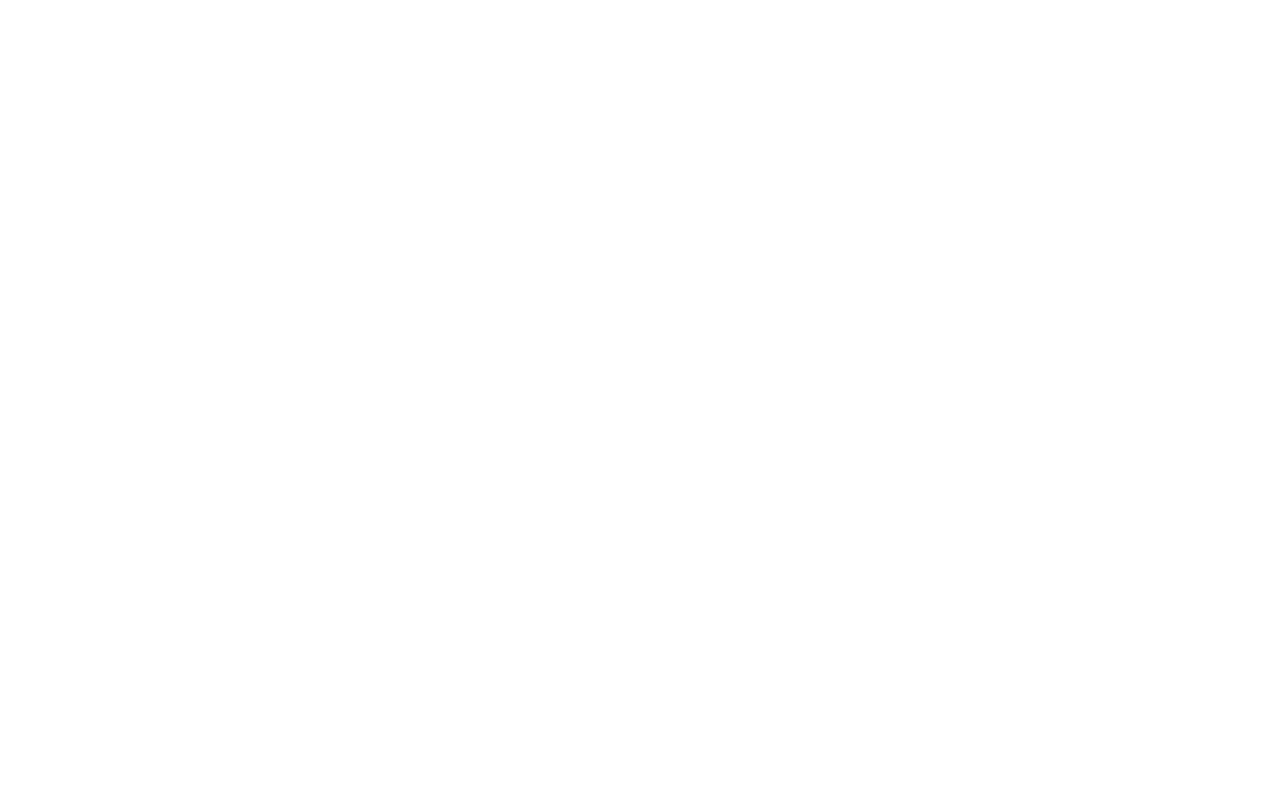
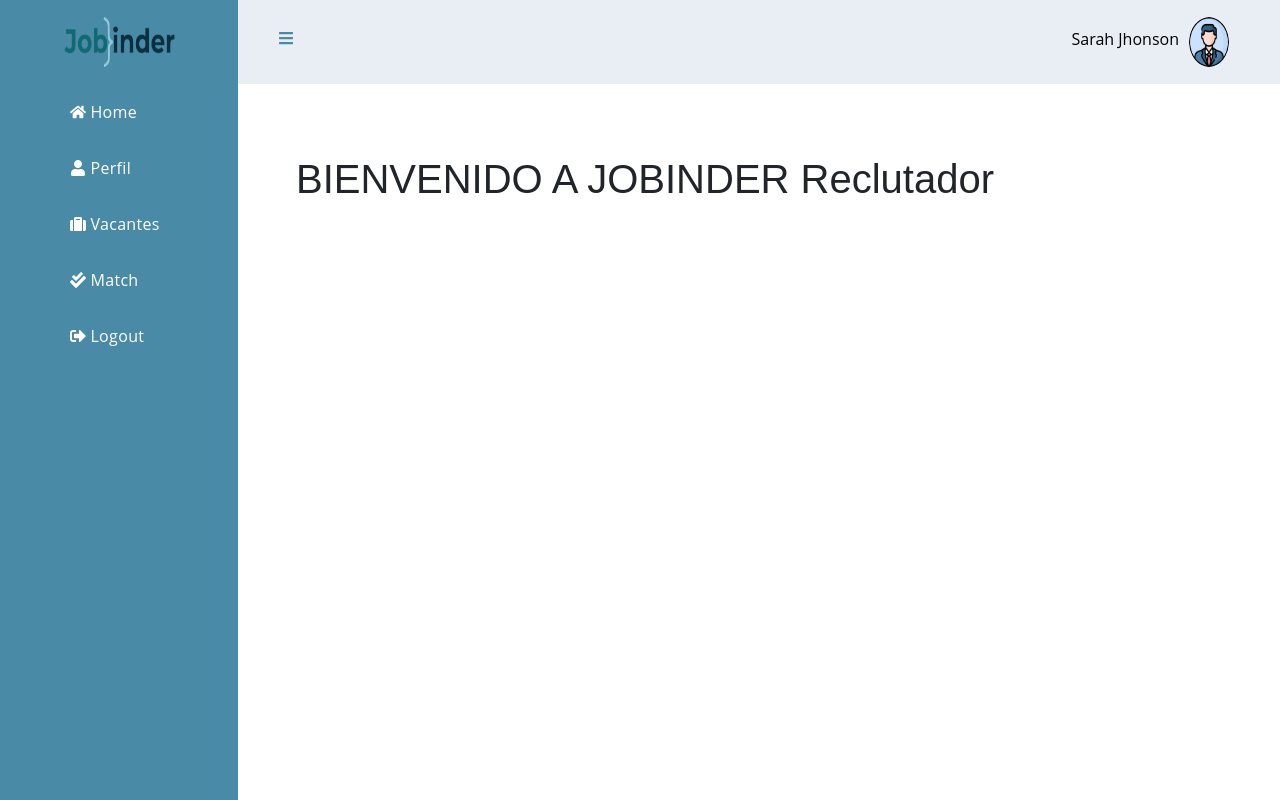
Before and after one commit to MASC95/Kodemia23g, a React (Create React App) app: page /dashboard-reclutador/home in a window 1280 px wide. Before the commit this address had no page. Built offline with nearby package versions, Linux system fonts and the light colour scheme.

Commit message:
refactor app router

```diff
--- a/src/App.js
+++ b/src/App.js
@@ -10,6 +10,8 @@
 import DashboardCandidate from './componentes/Candidate/DashboardCandidate/DashboardCandidate';
 import ProfileCandidate from './componentes/Candidate/ProfileCandidate/ProfileCandidates';
 import HomeCandidate from './componentes/Candidate/HomeCandidate/HomeCandidate';
+import DashboardRecruiter from './componentes/Recruiter/Dashboard/Dashboard';
+import HomeRecruiter from './componentes/Recruiter/Home/Home';
 
 
 
@@ -23,6 +25,9 @@
             <Route path='home' element={<HomeCandidate/>}/>
             <Route path='profile' element={<ProfileCandidate />}/>
           </Route>
+          <Route path='dashboard-reclutador' element={<DashboardRecruiter />}>
+            <Route path='home' element={<HomeRecruiter />}/>
+          </Route>
         </Routes>
       {/* <Footer/>  */}
     </div>
--- a/src/componentes/Candidate/DashboardCandidate/DashboardCandidate.js
+++ b/src/componentes/Candidate/DashboardCandidate/DashboardCandidate.js
@@ -33,6 +33,7 @@
                             </div>
                         </div>
                     </div>
+
                 </div>
             </div>
           </div>
--- a/src/componentes/Candidate/ProfileCandidate/ProfileCandidates.js
+++ b/src/componentes/Candidate/ProfileCandidate/ProfileCandidates.js
@@ -7,7 +7,8 @@
 export const ProfileCandidates=()=>{
     return(
         <>
-    <div className='dashboard'>
+            <FormRecruiter />
+    {/* <div className='dashboard'>
         <SidebarCandidate/>
         <div className='dashboard-app'>
            <header className='dashboard-toolbar'>
@@ -39,7 +40,7 @@
                 </div>
             </div>
         </div>
-      </div>
+      </div> */}
     </>
     )
 
--- a/src/componentes/Recruiter/Dashboard/Dashboard.js
+++ b/src/componentes/Recruiter/Dashboard/Dashboard.js
@@ -2,6 +2,7 @@
 import SidebarRecruiter from "../SidebarRecruiter/SidebarRecruiter";
 import { FaBars} from 'react-icons/fa';
 import imgProfile from '../assets/img/profile.png'
+import { Outlet } from "react-router-dom";
 
 
 export const Dashboard=()=>{
@@ -25,10 +26,10 @@
                     <div className='container'>
                         <div className='card'>
                             <div className='card-header'>
-                                <h1>BIENVENIDO A JOBINDER</h1>
+                                {/* <h1>BIENVENIDO A JOBINDER</h1> */}
                             </div>
                             <div className='card-body'>
-                                <p> Sarah Jhonson </p>
+                                <Outlet />
                             </div>
                         </div>
                     </div>
--- /dev/null
+++ b/src/componentes/Recruiter/Home/Home.js
@@ -0,0 +1,14 @@
+import React from "react";
+// import SidebarCandidate from "../SidebarCandidate/SidebarCandidate";
+// import { FaBars } from "react-icons/fa";
+// import imgProfile from '../../Recruiter/assets/img/perfil2.jpg'
+// import { Outlet } from "react-router-dom";
+
+export const HomeRecruiter=()=>{
+    return(
+        <>
+            <h1>BIENVENIDO A JOBINDER Reclutador</h1>
+        </>
+    )
+}
+export default HomeRecruiter
--- a/src/componentes/Recruiter/SidebarRecruiter/SidebarRecruiter.js
+++ b/src/componentes/Recruiter/SidebarRecruiter/SidebarRecruiter.js
@@ -16,7 +16,7 @@
           </div>
         </header>
         <nav className="dashboard-nav-list">
-          <Link to={`/welcome-recruiter`}>
+          <Link to={`/dashboard-reclutador/home`}>
           <a href="#!" className="dashboard-nav-item"><FaHome/> &nbsp;Home </a>
           </Link>
           <Link to={`/welcome-recruiter/profile`}>
```
